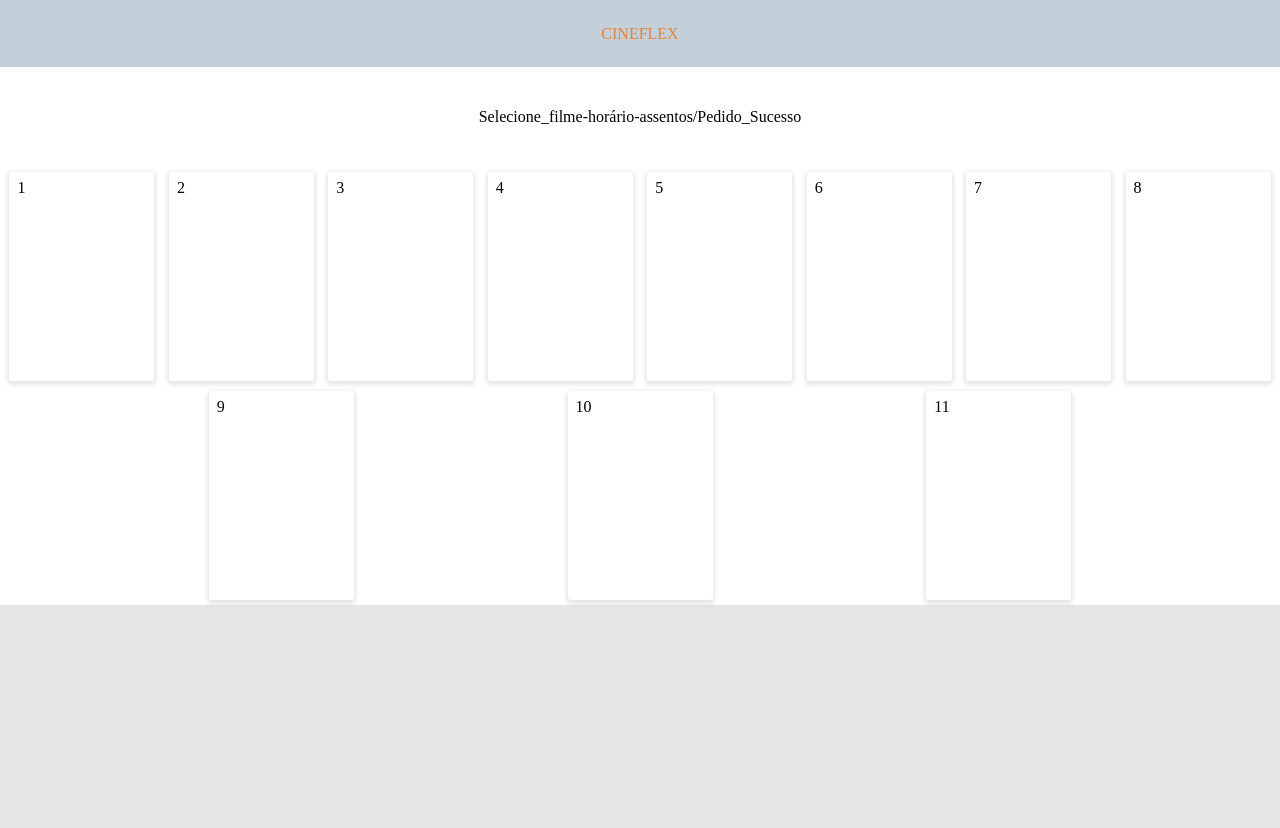
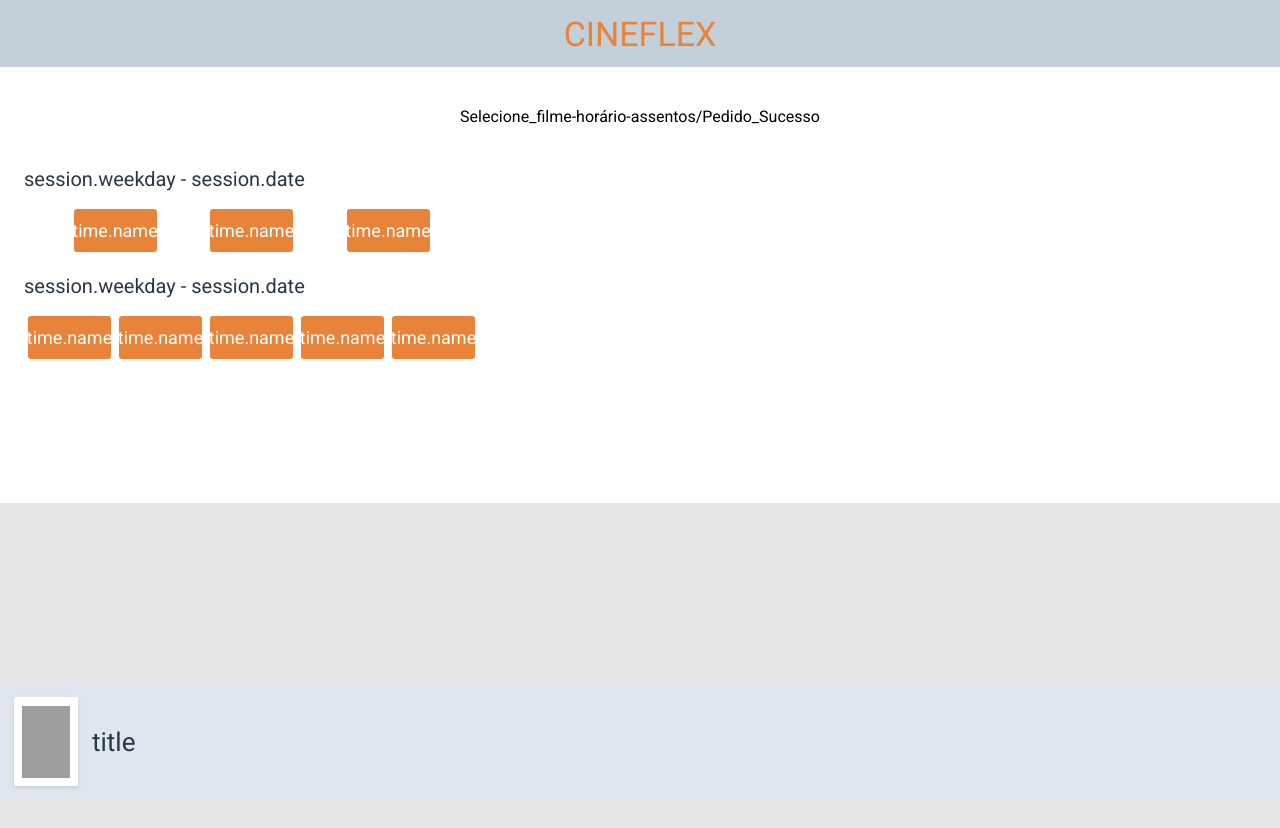
Before and after one commit to teles-tarcisio/Cineflex, a JavaScript app: page / in a window 1280 px wide. Shown: the top 828 px of the page. Built offline with nearby package versions, Linux system fonts and the light colour scheme; grey boxes are pictures that could not be loaded.

Commit message:
feat: adding 'movie sessions' layout

```diff
--- a/src/App/MoviesList/MoviesList.css
+++ /dev/null
@@ -1,16 +0,0 @@
-.movies-list {
-  display: flex;
-  flex-direction: row;
-  flex-wrap: wrap;
-  align-items: center;
-  justify-content: space-evenly;
-}
-
-.movie-card {
-  width: 145px;
-  height: 209px;
-  margin: 5px;
-  padding: 8px;
-  box-shadow: 0 2px 4px 2px rgba(0, 0, 0, 0.1);
-  border-radius: 3px;
-}
--- a/src/App/App.css
+++ b/src/components/App/App.css
@@ -1,12 +1,12 @@
 * {
   box-sizing: border-box;
-  font-family: 'Roboto', sans-serif;
 }
 
 body {
   width: 100vw;
   height: 100vh;
   background-color: #E5E5E5;
+  font-family: 'Roboto', sans-serif;
 }
 
 header {
@@ -24,7 +24,9 @@ header {
 }
 header h1 {
   margin: auto;
-  font: normal 400 34px/40px;
+  font-weight: 400;
+  font-size: 34px;
+  line-height: 40px;
   color: #E8833A;
 }
 
--- a/src/App/App.js
+++ b/src/components/App/App.js
@@ -1,6 +1,7 @@
 import "./App.css";
 
-import MoviesList from "./MoviesList/MoviesList.js";
+import MoviesList from "../MoviesList/MoviesList.js";
+import Sessions from "../Sessions/Sessions.js";
 
 export default function App() {
 
@@ -14,7 +15,8 @@ export default function App() {
           <h1>Selecione_filme-horário-assentos/Pedido_Sucesso</h1>
         </div>
 
-        <MoviesList />
+        {/* <MoviesList /> */}
+        <Sessions />
 
 
       </div>
--- /dev/null
+++ b/src/components/MoviesList/MoviesList.css
@@ -0,0 +1,53 @@
+.movies-list {
+  display: flex;
+  flex-direction: row;
+  flex-wrap: wrap;
+  align-items: center;
+  justify-content: space-evenly;
+}
+
+.movie-card {
+  width: 145px;
+  height: 209px;
+  margin: 5px;
+  padding: 8px;
+  box-shadow: 0 2px 4px 2px rgba(0, 0, 0, 0.1);
+  border-radius: 3px;
+}
+.movie-card .poster {
+  width: 100%;
+  height: 100%;
+}
+
+footer {
+  margin: auto;
+  background-color: #DFE6ED;
+  width: 100%;
+  height: 117px;
+  position: fixed;
+  bottom: 0;
+  left: 0;
+  display: flex;
+  align-items: center;
+}
+footer p {
+  font-size: 26px;
+  line-height: 30px;
+  color: #293845;
+}
+
+.footer-info {
+  width: 64px;
+  height: 89px;
+  padding: 8px;
+  margin: 14px;
+  display: flex;
+  align-items: center;
+  background-color: white;
+  box-shadow: 0 2px 4px rgba(0, 0, 0, 0.1);
+  border-radius: 2px;
+}
+.footer-info img {
+  width: 48px;
+  height: 72px;
+}
--- /dev/null
+++ b/src/components/Sessions/Sessions.css
@@ -0,0 +1,43 @@
+.movie-days {
+  margin: 0 auto 120px 23px;
+  display: flex;
+  flex-direction: column;
+  flex-wrap: wrap;
+  align-items: center;
+  padding: 1px;
+}
+
+.day-date {
+  margin-bottom: 7px;
+  width: 100%;
+  height: 100px;
+  display: flex;
+  flex-direction: column;
+  font-size: 20px;
+  line-height: 23px;
+  color: #293845;
+}
+.day-hours {
+  margin-top: 14px;
+  display: flex;
+  flex-direction: row;
+  align-items: center;
+  justify-content: space-evenly;
+}
+.session-time {
+  margin: 4px;
+  width: 83px;
+  height: 43px;
+  display: flex;
+  flex-direction: row;
+  align-items: center;
+  justify-content: center;
+  background-color: #E8833A;
+  border-radius: 3px;
+  font-size: 18px;
+  line-height: 21px;
+  color: #FFFFFF;
+}
+.session-time p {
+  text-decoration: none;
+}
--- /dev/null
+++ b/src/components/Sessions/Sessions.js
@@ -0,0 +1,60 @@
+import "./Sessions.css";
+import "../MoviesList/MoviesList.css";
+
+export default function Sessions() {
+  const allMovieSessions = [];
+
+  return(
+    <>
+      <ul className="movie-days">
+        <li className="day-date">
+
+          <p>session.weekday - session.date</p>
+
+          <ul className="day-hours">
+            <li className="session-time">
+              <p>time.name</p>
+            </li>
+            <li className="session-time">
+              <p>time.name</p>
+            </li>
+            <li className="session-time">
+              <p>time.name</p>
+            </li>
+          </ul>
+
+        </li>
+        <li className="day-date">
+
+          <p>session.weekday - session.date</p>
+
+          <ul className="day-hours">
+            <li className="session-time">
+              <p>time.name</p>
+            </li>
+            <li className="session-time">
+              <p>time.name</p>
+            </li>
+            <li className="session-time">
+              <p>time.name</p>
+            </li>
+            <li className="session-time">
+              <p>time.name</p>
+            </li>
+            <li className="session-time">
+              <p>time.name</p>
+            </li>
+          </ul>
+
+        </li>
+      </ul>
+      <footer>
+        <div className="footer-info">
+          <img className="poster" src="posterURL" alt="title" />
+        </div>
+        <p>title</p>
+      </footer>
+
+    </>
+  );
+}
--- a/src/index.js
+++ b/src/index.js
@@ -1,8 +1,7 @@
 import ReactDOM from 'react-dom';
-import './reset.css';
 
-import App from './App/App.js';
+import './components/reset.css';
 
-
+import App from './components/App/App.js';
 
 ReactDOM.render(<App />, document.querySelector(".root"));
```
Also changed, not shown: src/components/MoviesList/MoviesList.js (renamed from src/App/MoviesList/MoviesList.js), src/components/reset.css (renamed from src/reset.css).
